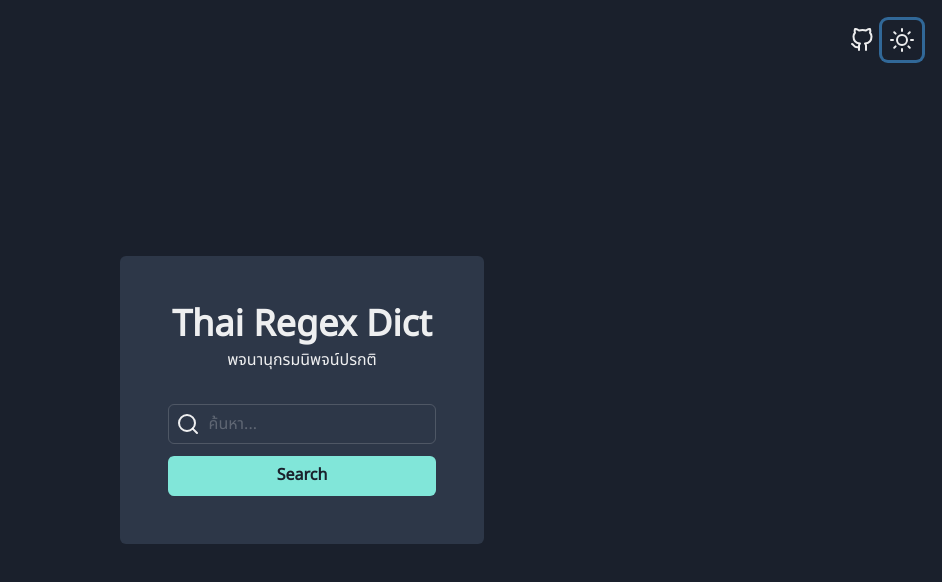
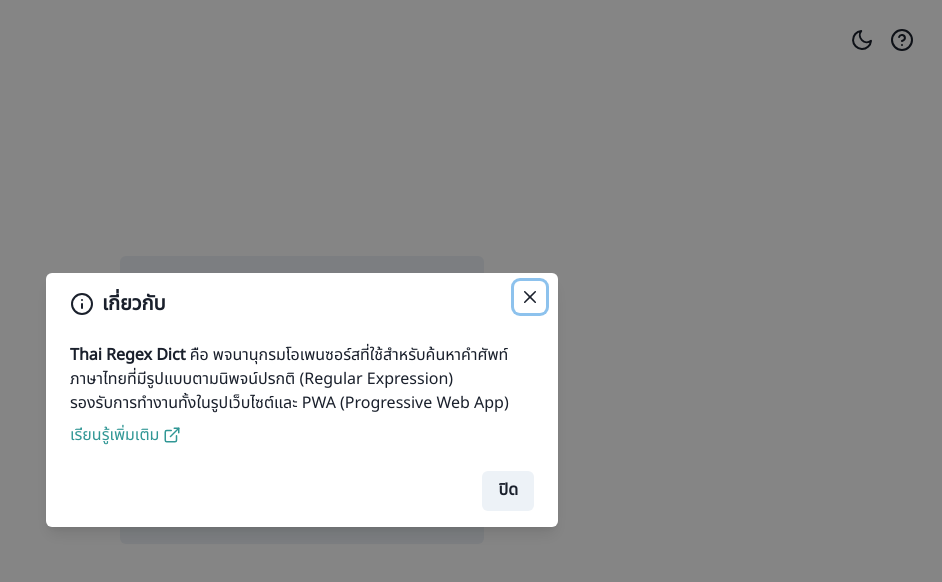
Before and after one commit to richeyphu/thai-regex-dict, a Next.js app: page / in a window 1280 px wide. Both pictures are taken after a click on the button 1240 px from the left and 40 px from the top of the page. Shown: the top 582 px of the page, without its empty margins (338-1280 px from the left). Built offline with nearby package versions, Linux system fonts and the light colour scheme.

Commit message:
Add about modal

```diff
--- /dev/null
+++ b/src/components/AboutModal/AboutModal.tsx
@@ -0,0 +1,74 @@
+import React from "react";
+import {
+  Button,
+  Text,
+  Link,
+  HStack,
+  Modal,
+  ModalOverlay,
+  ModalContent,
+  ModalHeader,
+  ModalFooter,
+  ModalBody,
+  ModalCloseButton,
+} from "@chakra-ui/react";
+import * as Icon from "react-feather";
+
+type Props = {
+  isOpen: boolean;
+  onClose: () => void;
+};
+
+const AboutModal = (props: Props) => {
+  const { isOpen, onClose } = props;
+
+  return (
+    <Modal onClose={onClose} isOpen={isOpen} size="lg" isCentered>
+      <ModalOverlay />
+      <ModalContent width={{ base: "90%" }}>
+        <ModalHeader>
+          <HStack>
+            <Icon.Info />
+            <Text>เกี่ยวกับ</Text>
+          </HStack>
+        </ModalHeader>
+        <ModalCloseButton />
+        <ModalBody>
+          <Text>
+            <b>Thai Regex Dict</b> คือ
+            พจนานุกรมโอเพนซอร์สที่ใช้สำหรับค้นหาคำศัพท์ภาษาไทยที่มีรูปแบบตามนิพจน์ปรกติ
+            (Regular Expression)
+          </Text>
+          <Text>
+            รองรับการทำงานทั้งในรูปเว็บไซต์และ PWA (Progressive Web App)
+          </Text>
+          <Link
+            color="teal.500"
+            href="https://github.com/richeyphu/thai-regex-dict"
+            isExternal
+          >
+            <HStack mt={2} spacing={1}>
+              <Text>เรียนรู้เพิ่มเติม</Text>
+              <Icon.ExternalLink size={18} />
+            </HStack>
+          </Link>
+          {/* <Link
+            color="teal.500"
+            href="https://github.com/richeyphu/thai-regex-dict"
+            isExternal
+          >
+            <HStack mt={2} spacing={1}>
+              <Text>GitHub</Text>
+              <Icon.GitHub size={18} />
+            </HStack>
+          </Link> */}
+        </ModalBody>
+        <ModalFooter>
+          <Button onClick={onClose}>ปิด</Button>
+        </ModalFooter>
+      </ModalContent>
+    </Modal>
+  );
+};
+
+export default AboutModal;
--- a/src/components/NavBar/NavBar.tsx
+++ b/src/components/NavBar/NavBar.tsx
@@ -1,30 +1,46 @@
 import React from "react";
-import { Flex, HStack, IconButton, useColorMode } from "@chakra-ui/react";
+import {
+  Flex,
+  HStack,
+  IconButton,
+  useColorMode,
+  useDisclosure,
+} from "@chakra-ui/react";
 import * as Icon from "react-feather";
+
+import { AboutModal } from "../../components";
 
 type Props = {};
 
 const NavBar = (props: Props) => {
   const { colorMode, toggleColorMode } = useColorMode();
+  const { isOpen, onOpen, onClose } = useDisclosure();
 
   return (
     <Flex position="fixed" top={5} right={5}>
       <HStack spacing={0}>
-        <IconButton
+        {/* <IconButton
           aria-label="GitHub"
           icon={<Icon.GitHub />}
           onClick={() => {
             window.open("https://github.com/richeyphu/thai-regex-dict");
           }}
           variant="ghost"
-        />
+        /> */}
         <IconButton
           aria-label="Change Theme"
           icon={colorMode === "dark" ? <Icon.Sun /> : <Icon.Moon />}
           onClick={toggleColorMode}
           variant="ghost"
         />
+        <IconButton
+          aria-label="About"
+          icon={<Icon.HelpCircle />}
+          onClick={onOpen}
+          variant="ghost"
+        />
       </HStack>
+      <AboutModal onClose={onClose} isOpen={isOpen} />
     </Flex>
   );
 };
--- a/src/components/index.tsx
+++ b/src/components/index.tsx
@@ -1,3 +1,4 @@
 export { default as ScrollButton } from "./ScrollButton/ScrollButton";
 export { default as NavBar } from "./NavBar/NavBar";
 export { default as KofiWidget } from "./KofiWidget/KofiWidget";
+export { default as AboutModal } from "./AboutModal/AboutModal";
```
